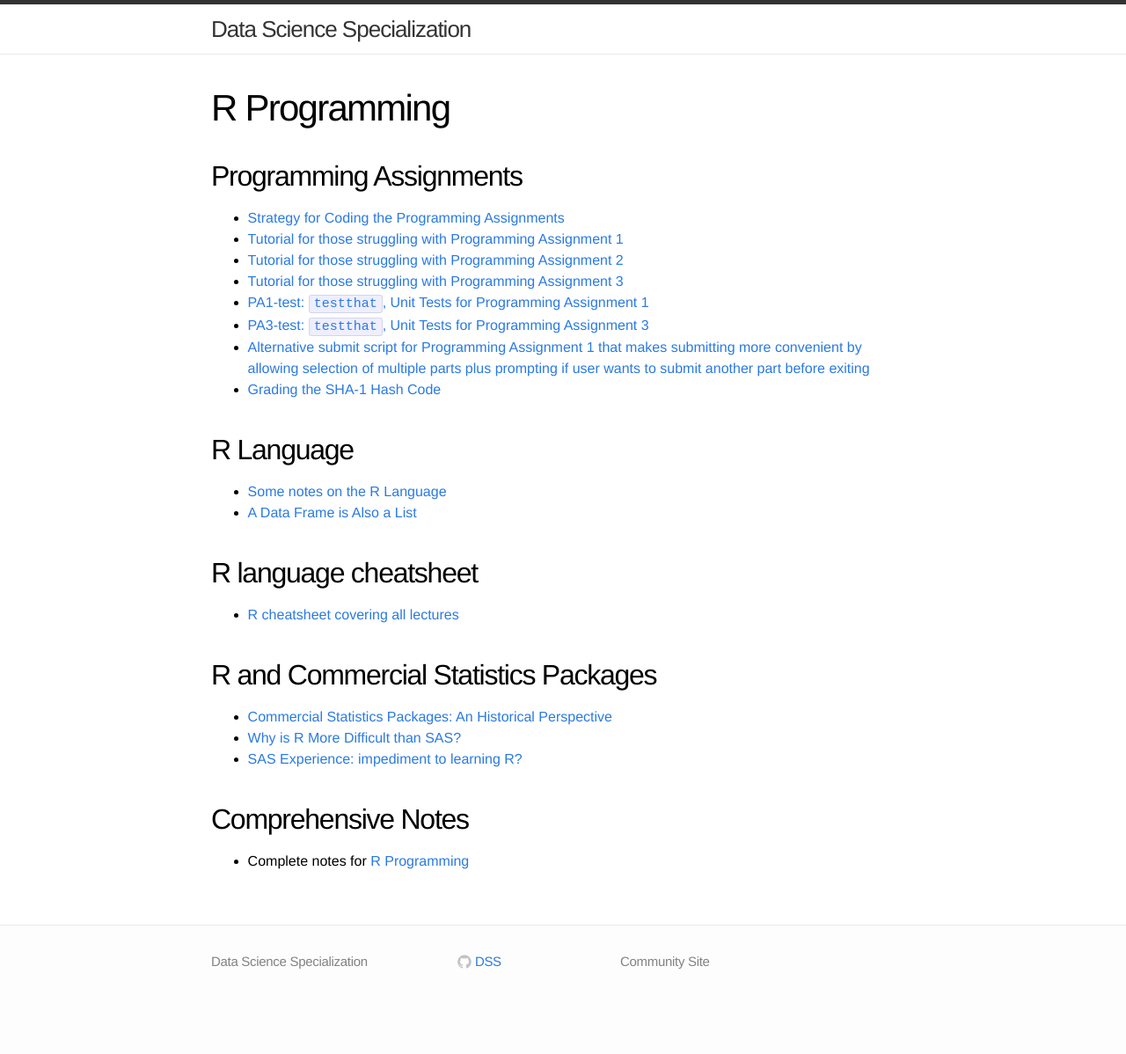
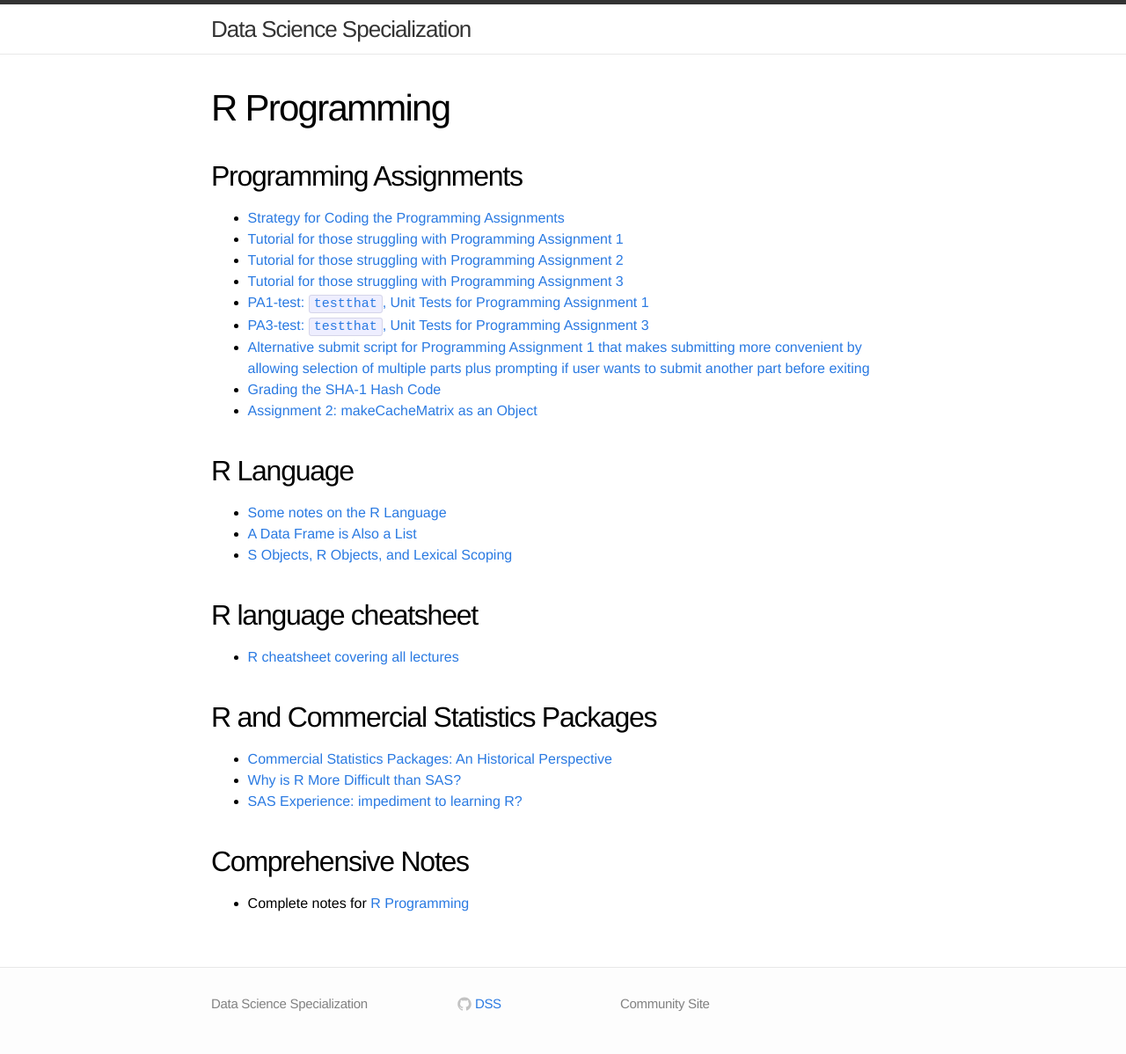
Before and after one commit to DataScienceSpecialization/DataScienceSpecialization.github.io, a Jekyll site: the page built from rprog.md, in a window 1280 px wide. Shown: the whole page at 88% size. Built offline with Jekyll 4.4.1, drawn with Linux system fonts in a browser that asks for light colours; before the commit the page ends 1150 px from its top, so only the background shows below that.

Commit message:
Added two links: makeCacheMatrix as an Object, and S Objects, R Objects, and Lexical Scoping.

```diff
--- a/rprog.md
+++ b/rprog.md
@@ -14,12 +14,15 @@ permalink: /rprog/
 - [PA3-test: `testthat`, Unit Tests for Programming Assignment 3](https://github.com/cbryant1000/pa3test)
 - [Alternative submit script for Programming Assignment 1 that makes submitting more convenient by allowing selection of multiple parts plus prompting if user wants to submit another part before exiting](https://github.com/rchampoux/coursera/blob/master/rprog-scripts-submitscript1.R)
 - [Grading the SHA-1 Hash Code](https://github.com/lgreski/datasciencectacontent/blob/master/markdown/rprog-gradeSHA1hash.md)
+-  [Assignment 2: makeCacheMatrix as an Object](https://github.com/lgreski/datasciencectacontent/blob/master/markdown/rprogAssignment2Prototype.md)
 
 
 ## R Language
 
 - [Some notes on the R Language](http://lopezrj.github.io)
 - [A Data Frame is Also a List](https://github.com/lgreski/datasciencectacontent/blob/master/markdown/dataFrameAsList.md)
+- [S Objects, R Objects, and Lexical Scoping](https://github.com/lgreski/datasciencectacontent/blob/master/markdown/rprog-lexicalScoping.md)
+
 
 ## R language cheatsheet
 
```
